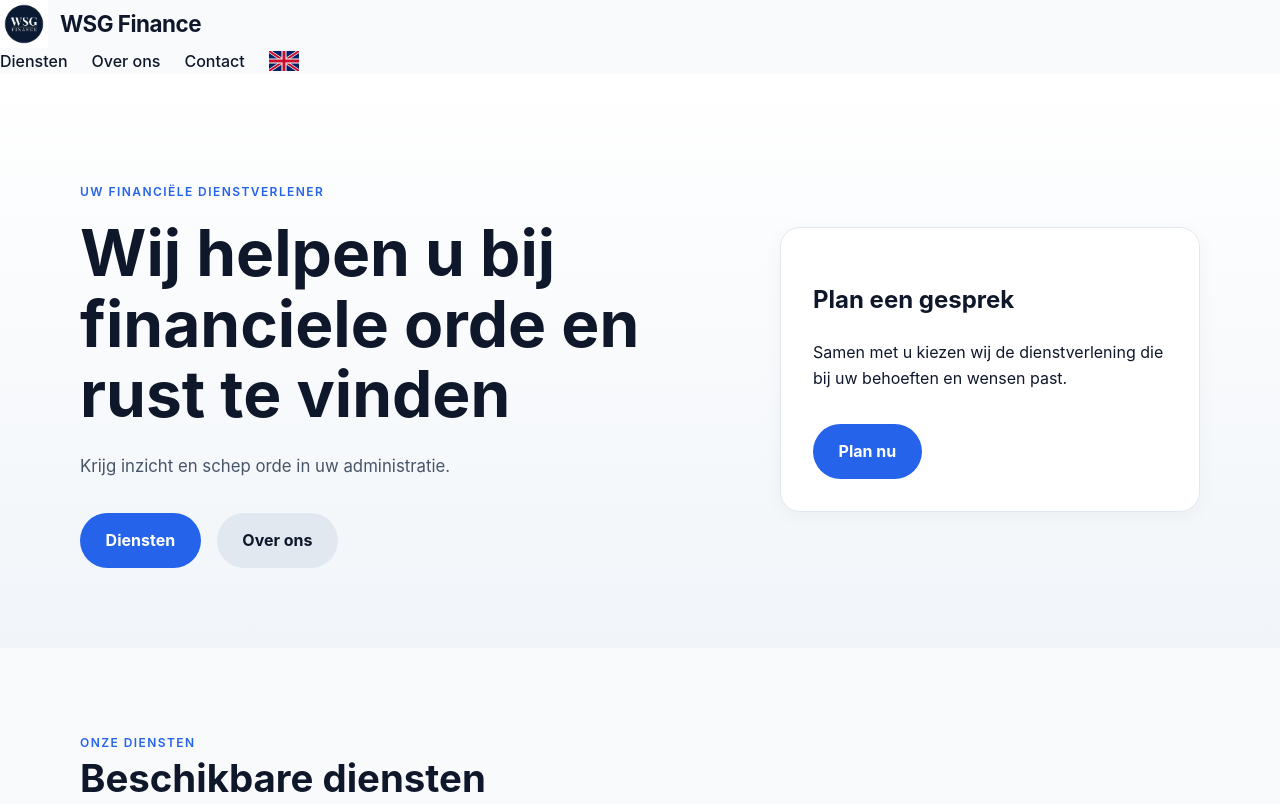
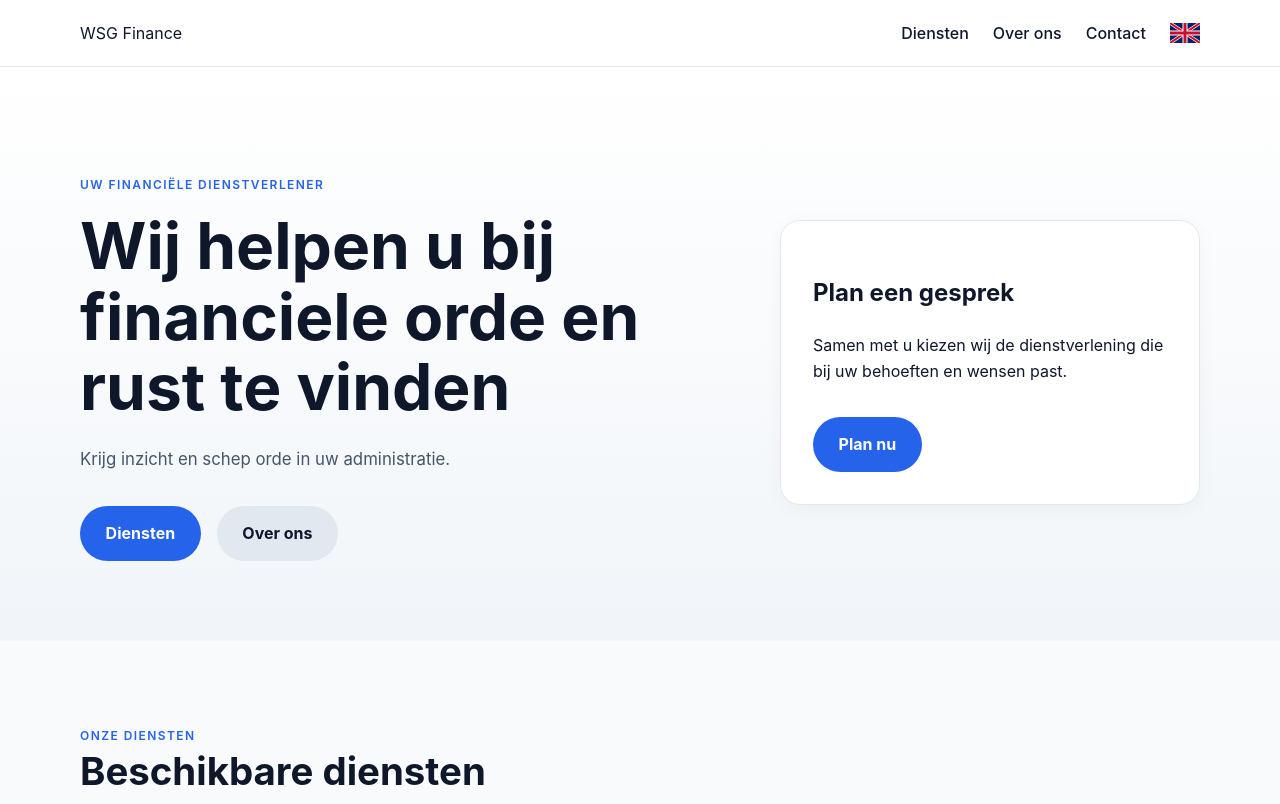
Before and after one commit to sarahsaban/finance-website, a plain HTML site: page index.html in a window 1280 px wide. Shown: the top 804 px of the page. Drawn offline with Linux system fonts and the light colour scheme; a script that the page names is missing.

Commit message:
Refactor header and navigation structure in index.html

```diff
--- a/index.html
+++ b/index.html
@@ -10,21 +10,21 @@
   <body>
 
     <!-- HEADER -->
-<a class="brand" href="index.html">
-      <div class="brand-inner">
-        <img src="images/Logo - WSG Finance.png" alt="WSG Finance logo" class="logo">
-        <span class="brand-text">WSG Finance</span>
+<header class="site-header">
+      <div class="container header-inner">
+        <a class="brand" href="index.html">WSG Finance</a>
+
+        <nav class="site-nav">
+          <a href="diensten.html">Diensten</a>
+          <a href="#overons">Over ons</a>
+          <a href="contact.html">Contact</a>
+         <a href="index.html">
+  <img src="images/uk-flag.svg" alt="Engels" style="height: 20px;">
+</a>
       </div>
-    </a>
+    </header>
 
-    <nav class="site-nav">
-      <a href="diensten.html">Diensten</a>
-      <a href="index.html#overons">Over ons</a>
-      <a href="contact.html">Contact</a>
-      <a href="en.html">
-        <img src="images/uk-flag.svg" alt="English" class="flag">
-      </a>
-    </nav>
+    <main>
 
   </div>
 </header>
```
